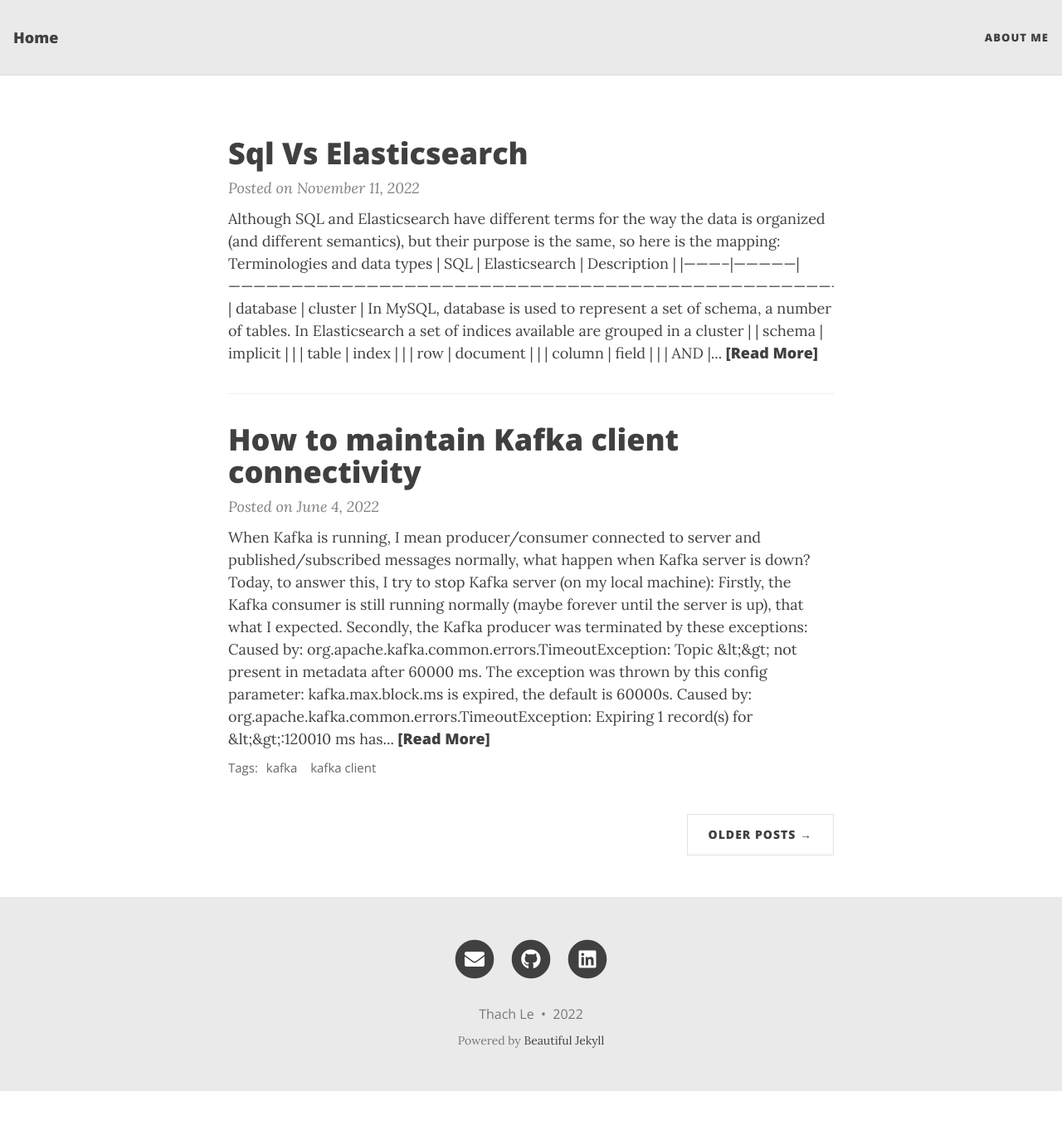
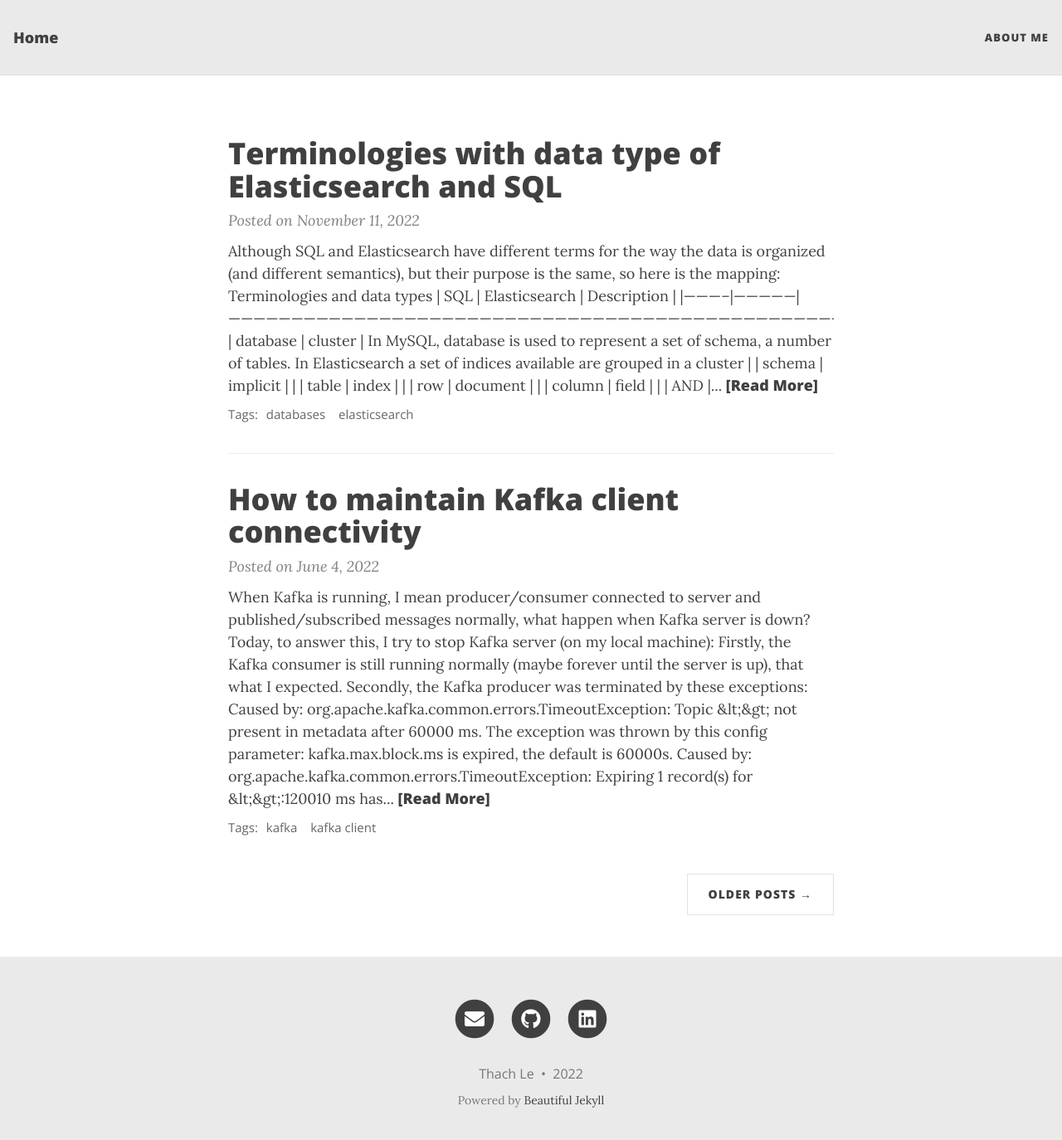
Before and after one commit to thachlp/thachlp.github.io, a Jekyll site: the page built from index.html, in a window 1280 px wide and 1387 px high. Shown: the top 1374 px of the window at 83% size. Built offline with Jekyll 4.4.1, drawn with Linux system fonts in a browser that asks for light colours; nearby versions of some CDN libraries; the list of posts is cut into pages by our own code.

Commit message:
Update format

```diff
--- a/_posts/2022-11-11-sql-vs-elasticsearch.md
+++ b/_posts/2022-11-11-sql-vs-elasticsearch.md
@@ -1,3 +1,9 @@
+---
+layout: post
+title: Terminologies with data type of Elasticsearch and SQL
+tags: [databases, elasticsearch]
+comments: true
+---
 Although **SQL** and **Elasticsearch** have different terms for the way the data is organized (and different semantics), but their purpose is the same, so here is the mapping:
 ## Terminologies and data types
 | SQL       | Elasticsearch | Description                                                                                                                                                                              |
```
